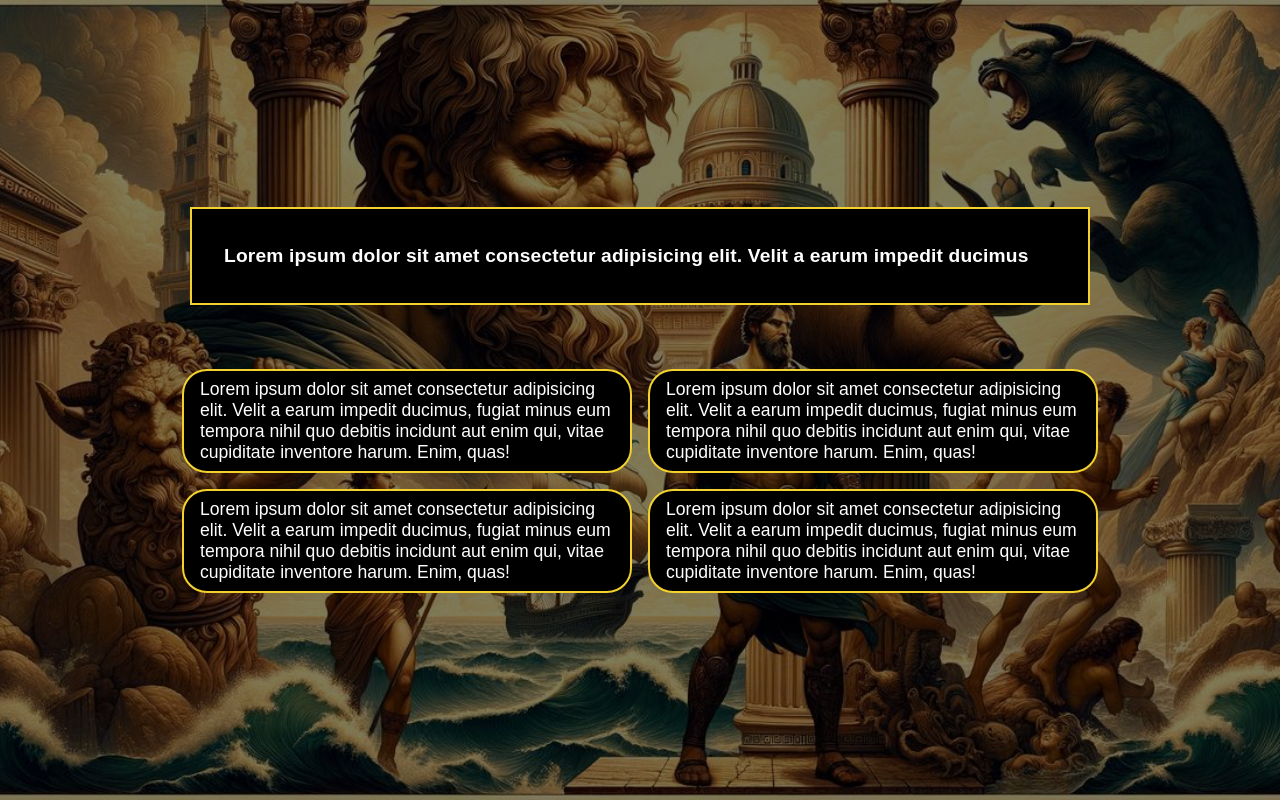
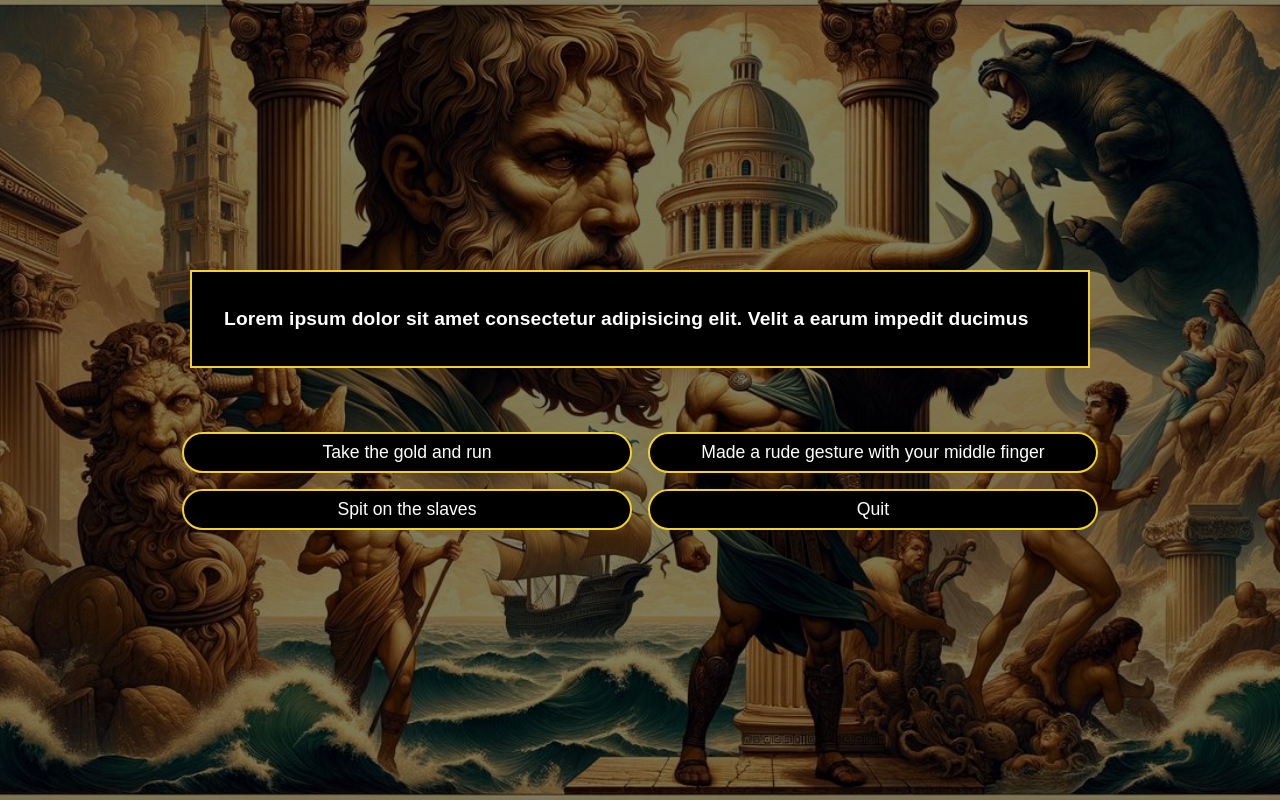
Before and after one commit to HristoP96/turing-titans-fe, a React (Create React App) app in the folder turning-titans/: page /game in a window 1280 px wide. Shown: the top 800 px of the page. Built offline with nearby package versions, Linux system fonts and the light colour scheme.

Commit message:
edit options text

```diff
--- a/turning-titans/src/pages/Game/Game.jsx
+++ b/turning-titans/src/pages/Game/Game.jsx
@@ -12,12 +12,12 @@ const Game = () => {
   const [animationKey, setAnimationKey] = useState(0);
   const [ onFullTextDisplayed, setOnFullTextDisplayed ] = useState(false);
 
-  const [options, setOptions] = useState(['Lorem ipsum dolor sit amet consectetur adipisicing elit. Velit a earum impedit ducimus, fugiat minus eum tempora nihil quo debitis incidunt aut enim qui, vitae cupiditate inventore harum. Enim, quas!','Lorem ipsum dolor sit amet consectetur adipisicing elit. Velit a earum impedit ducimus, fugiat minus eum tempora nihil quo debitis incidunt aut enim qui, vitae cupiditate inventore harum. Enim, quas!','Lorem ipsum dolor sit amet consectetur adipisicing elit. Velit a earum impedit ducimus, fugiat minus eum tempora nihil quo debitis incidunt aut enim qui, vitae cupiditate inventore harum. Enim, quas!','Lorem ipsum dolor sit amet consectetur adipisicing elit. Velit a earum impedit ducimus, fugiat minus eum tempora nihil quo debitis incidunt aut enim qui, vitae cupiditate inventore harum. Enim, quas!'
+  const [options, setOptions] = useState(['Take the gold and run', 'Made a rude gesture with your middle finger', 'Spit on the slaves', 'Quit'
   ]);
 
   const onClick = () => {
     setStoryText('Lorem ipsum dolor sit amet consectetur adipisicing elit. Velit a earum impedit ducimus, fugiat minus eum tempora nihil quo debitis incidunt aut enim qui, vitae cupiditate inventore harum. Enim, quas! Lorem ipsum dolor sit amet consectetur adipisicing elit. Velit a earum impedit ducimus, fugiat minus eum tempora nihil quo debitis incidunt aut enim qui, vitae cupiditate inventore harum. Enim, quas! Lorem ipsum dolor sit amet consectetur adipisicing elit. Velit a earum impedit ducimus, fugiat minus eum tempora nihil quo debitis incidunt aut enim qui, vitae cupiditate inventore harum. Enim, quas! Lorem ipsum dolor sit amet consectetur adipisicing elit. Velit a earum impedit ducimus, fugiat minus eum tempora nihil quo debitis incidunt aut enim qui, vitae cupiditate inventore harum. Enim, quas! Lorem ipsum dolor sit amet consectetur adipisicing elit. Velit a earum impedit ducimus, fugiat minus eum tempora nihil quo debitis incidunt aut enim qui, vitae cupiditate inventore harum. Enim, quas! Lorem ipsum dolor sit amet consectetur adipisicing elit. Velit a earum impedit ducimus, fugiat minus eum tempora nihil quo debitis incidunt aut enim qui, vitae cupiditate inventore harum. Enim, quas!');
-    setOptions(['1', '2', '3', '4']);
+    setOptions(['Lorem ipsum dolor sit amet consectetur adipisicing elit. Velit a earum impedit ducimus, fugiat minus eum tempora nihil quo debitis incidunt aut enim qui, vitae cupiditate inventore harum. Enim, quas!','Lorem ipsum dolor sit amet consectetur adipisicing elit. Velit a earum impedit ducimus, fugiat minus eum tempora nihil quo debitis incidunt aut enim qui, vitae cupiditate inventore harum. Enim, quas!','Lorem ipsum dolor sit amet consectetur adipisicing elit. Velit a earum impedit ducimus, fugiat minus eum tempora nihil quo debitis incidunt aut enim qui, vitae cupiditate inventore harum. Enim, quas!','Lorem ipsum dolor sit amet consectetur adipisicing elit. Velit a earum impedit ducimus, fugiat minus eum tempora nihil quo debitis incidunt aut enim qui, vitae cupiditate inventore harum. Enim, quas!']);
     setAnimationKey(prev => prev + 1);
     setOnFullTextDisplayed(false);
   };
```
